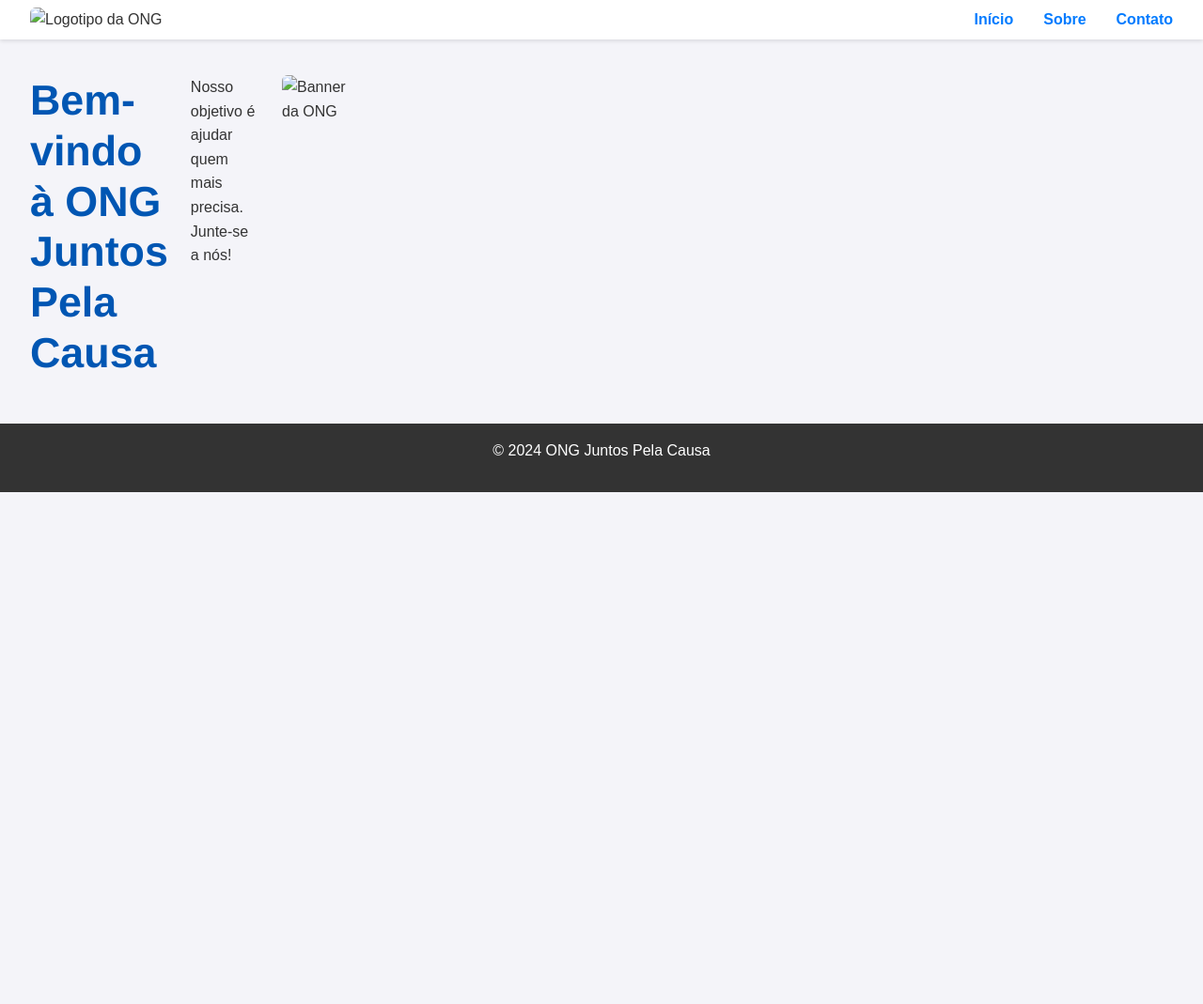
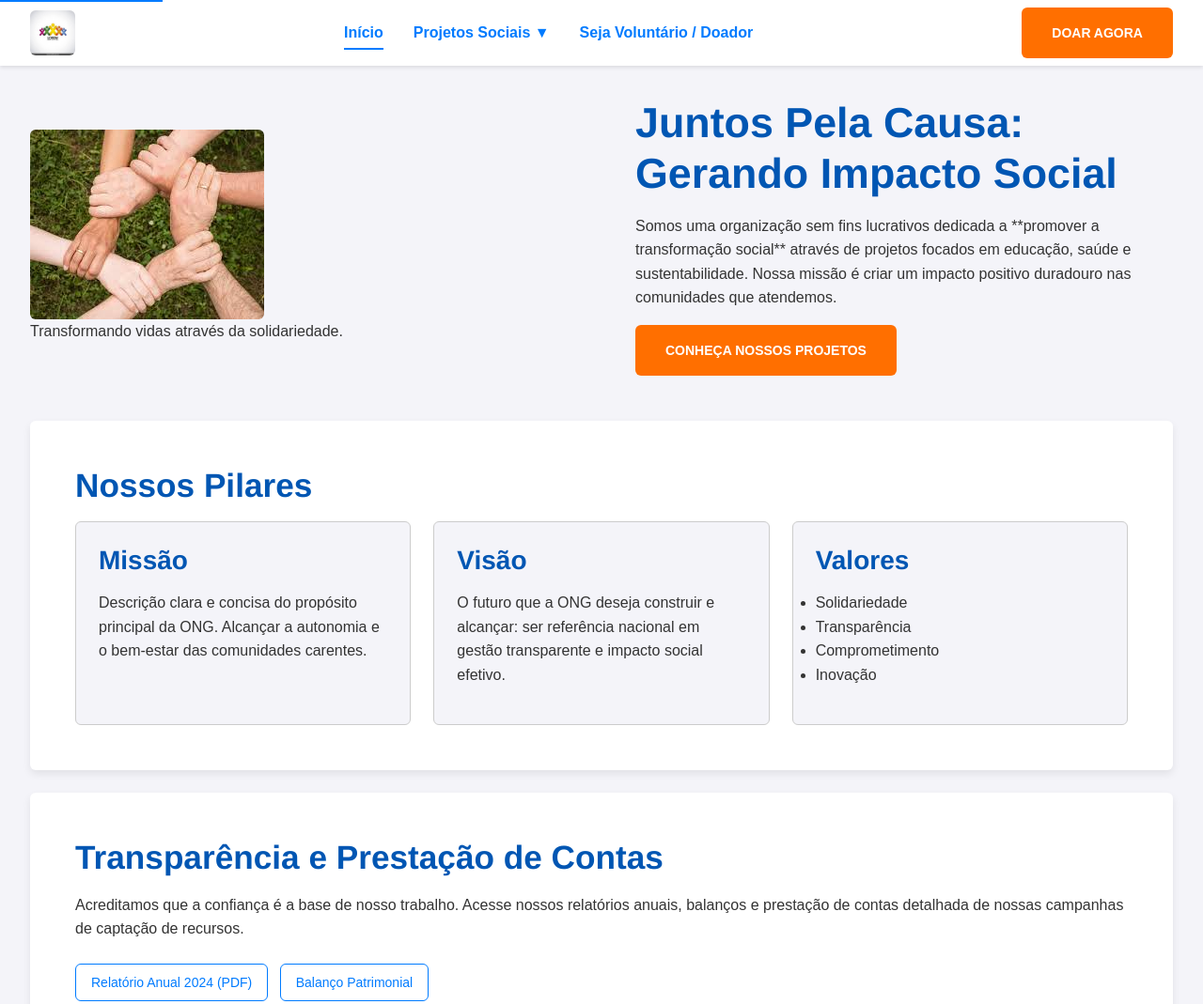
Before and after one commit to celsorrb/plataforma-ong-parte-2.1, a plain HTML site: page index.html in a window 1280 px wide. Shown: the top 1069 px of the page at 94% size. Before the commit the page ends 800 px from the top, so only its background shows below. Drawn offline with Linux system fonts and the light colour scheme; files that its build step writes are made by us from their sources; files whose address does not match are found by name.

Commit message:
Update index.html

```diff
--- a/index.html
+++ b/index.html
@@ -1,30 +1,101 @@
 <!DOCTYPE html>
-<html lang="pt-br">
+<html lang="pt-BR">
 <head>
     <meta charset="UTF-8">
-    <title>ONG - Juntos Pela Causa</title>
     <meta name="viewport" content="width=device-width, initial-scale=1.0">
-    <link rel="stylesheet" href="/plataforma-ong-parte-2/css/style.css">
+    <meta name="description" content="Conheça a nossa ONG: missão, visão, valores e projetos sociais. Ajude a transformar vidas!">
+    <meta name="keywords" content="ONG, doação, voluntariado, projetos sociais, impacto social">
+    <title>Início - [Nome da ONG] | Juntos Pela Causa</title>
+    <link rel="stylesheet" href="css/style.css"> <link rel="icon" href="img/ong-logo.png">
 </head>
 <body>
+    <a href="#conteudo-principal" class="skip-link">Pular para o conteúdo</a>
+
     <header>
-        <img src="/plataforma-ong-parte-2/img/logo.png" alt="Logotipo da ONG">
-        <nav>
+        <div class="logo">
+            <img src="img/ong-logo.png" alt="Logotipo da ONG - Juntos Pela Causa">
+        </div>
+
+        <button class="menu-toggle" aria-controls="navegacao-principal" aria-expanded="false" aria-label="Abrir Menu">☰</button>
+
+        <nav aria-label="Navegação Principal" id="navegacao-principal">
             <ul>
-                <li><a href="/plataforma-ong-parte-2/index.html">Início</a></li>
-                <li><a href="/plataforma-ong-parte-2/sobre.html">Sobre</a></li>
-                <li><a href="/plataforma-ong-parte-2/contato.html">Contato</a></li>
+                <li><a href="index.html" aria-current="page">Início</a></li>
+                <li class="dropdown">
+                    <a href="projetos.html" role="button" aria-expanded="false">Projetos Sociais ▼</a>
+                    <ul class="dropdown-content">
+                        <li><a href="projetos.html#raizes">Raízes do Futuro</a></li>
+                        <li><a href="projetos.html#conexao">Conexão Digital</a></li>
+                    </ul>
+                </li>
+                <li><a href="cadastro.html">Seja Voluntário / Doador</a></li>
             </ul>
         </nav>
+        <a href="cadastro.html" class="cta-button cta-header">Doar Agora</a>
     </header>
-    <main>
-        <h1>Bem-vindo à ONG Juntos Pela Causa</h1>
-        <p>Nosso objetivo é ajudar quem mais precisa. Junte-se a nós!</p>
-        <img src="/plataforma-ong-parte-2/img/banner.jpg" alt="Banner da ONG">
+
+    <main id="conteudo-principal">
+        <section id="hero" class="hero-section">
+            <figure>
+                <img src="img/hero.jpg.jpg" alt="Mãos de pessoas unidas, simbolizando união e força comunitária.">
+                <figcaption>Transformando vidas através da solidariedade.</figcaption>
+            </figure>
+            <div>
+                <h1>Juntos Pela Causa: Gerando Impacto Social</h1>
+                <p>Somos uma organização sem fins lucrativos dedicada a **promover a transformação social** através de projetos focados em educação, saúde e sustentabilidade. Nossa missão é criar um impacto positivo duradouro nas comunidades que atendemos.</p>
+                <a href="projetos.html" class="cta-button">Conheça Nossos Projetos</a>
+            </div>
+        </section>
+
+        <section class="valores">
+            <h2>Nossos Pilares</h2>
+            <div class="destaques">
+                <article>
+                    <h3>Missão</h3>
+                    <p>Descrição clara e concisa do propósito principal da ONG. Alcançar a autonomia e o bem-estar das comunidades carentes.</p>
+                </article>
+                <article>
+                    <h3>Visão</h3>
+                    <p>O futuro que a ONG deseja construir e alcançar: ser referência nacional em gestão transparente e impacto social efetivo.</p>
+                </article>
+                <article>
+                    <h3>Valores</h3>
+                    <ul>
+                        <li>Solidariedade</li>
+                        <li>Transparência</li>
+                        <li>Comprometimento</li>
+                        <li>Inovação</li>
+                    </ul>
+                </article>
+            </div>
+        </section>
+
+        <section id="transparencia">
+            <h2>Transparência e Prestação de Contas</h2>
+            <p>Acreditamos que a confiança é a base de nosso trabalho. Acesse nossos relatórios anuais, balanços e prestação de contas detalhada de nossas campanhas de captação de recursos.</p>
+            <a href="#" class="document-link" target="_blank">Relatório Anual 2024 (PDF)</a>
+            <a href="#" class="document-link" target="_blank">Balanço Patrimonial</a>
+        </section>
+
+        <section id="contato">
+            <h2>Fale Conosco</h2>
+            <address>
+                <p><strong>Endereço:</strong> Rua da Solidariedade, 123, Bairro da Esperança, Cidade - UF, CEP: 00000-000</p>
+                <p><strong>Telefone:</strong> <a href="tel:+5511999998888">(11) 99999-8888</a></p>
+                <p><strong>Email:</strong> <a href="mailto:contato@ong.org.br">contato@ong.org.br</a></p>
+                <p><strong>Horário de Funcionamento:</strong> Segunda a Sexta, das 9h às 18h.</p>
+            </address>
+        </section>
     </main>
+
     <footer>
-        <p>&copy; 2024 ONG Juntos Pela Causa</p>
+        <p>&copy; 2024 [Nome da ONG]. Todos os direitos reservados. | <a href="#">Política de Privacidade</a></p>
+        <div class="social-links">
+            <a href="#" aria-label="Facebook">F</a>
+            <a href="#" aria-label="Instagram">I</a>
+            <a href="#" aria-label="LinkedIn">L</a>
+        </div>
     </footer>
-    <script src="/plataforma-ong-parte-2/js/main.js"></script>
+    <script src="js/script.js"></script>
 </body>
 </html>
```
